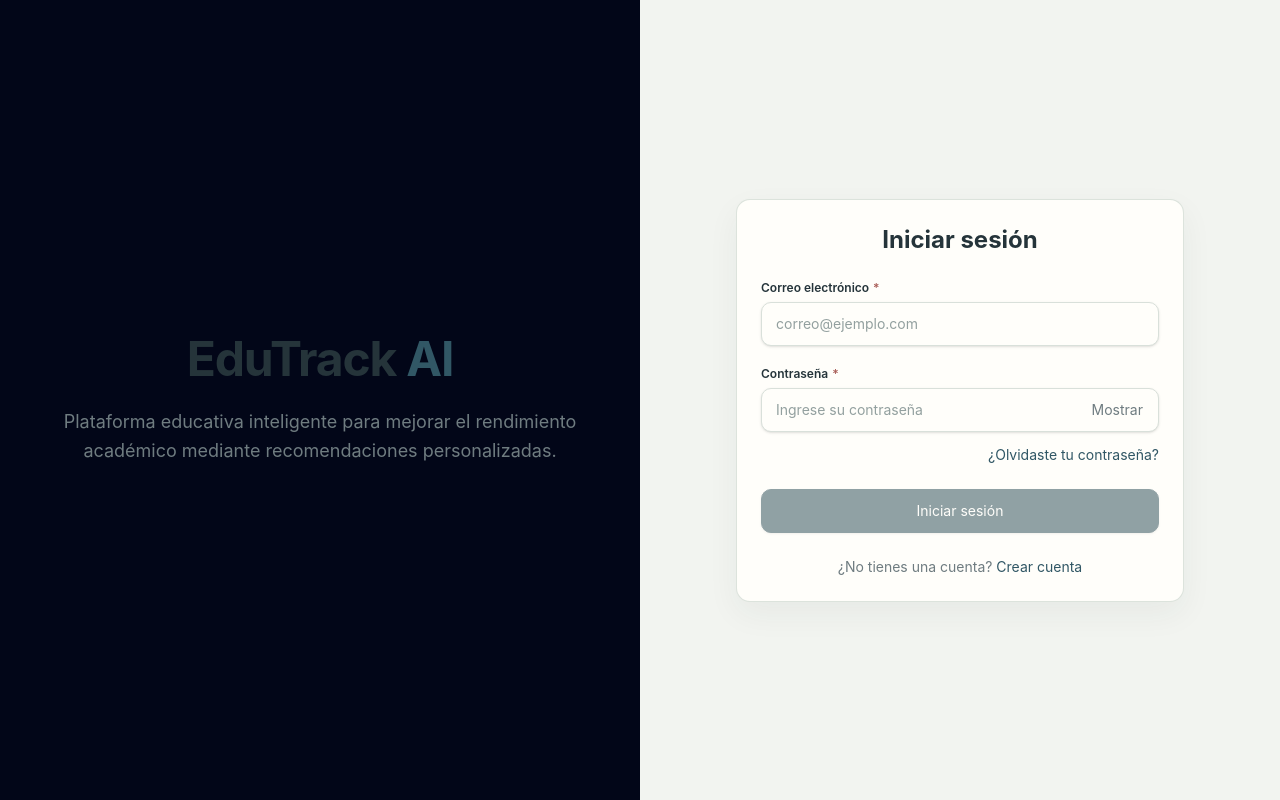
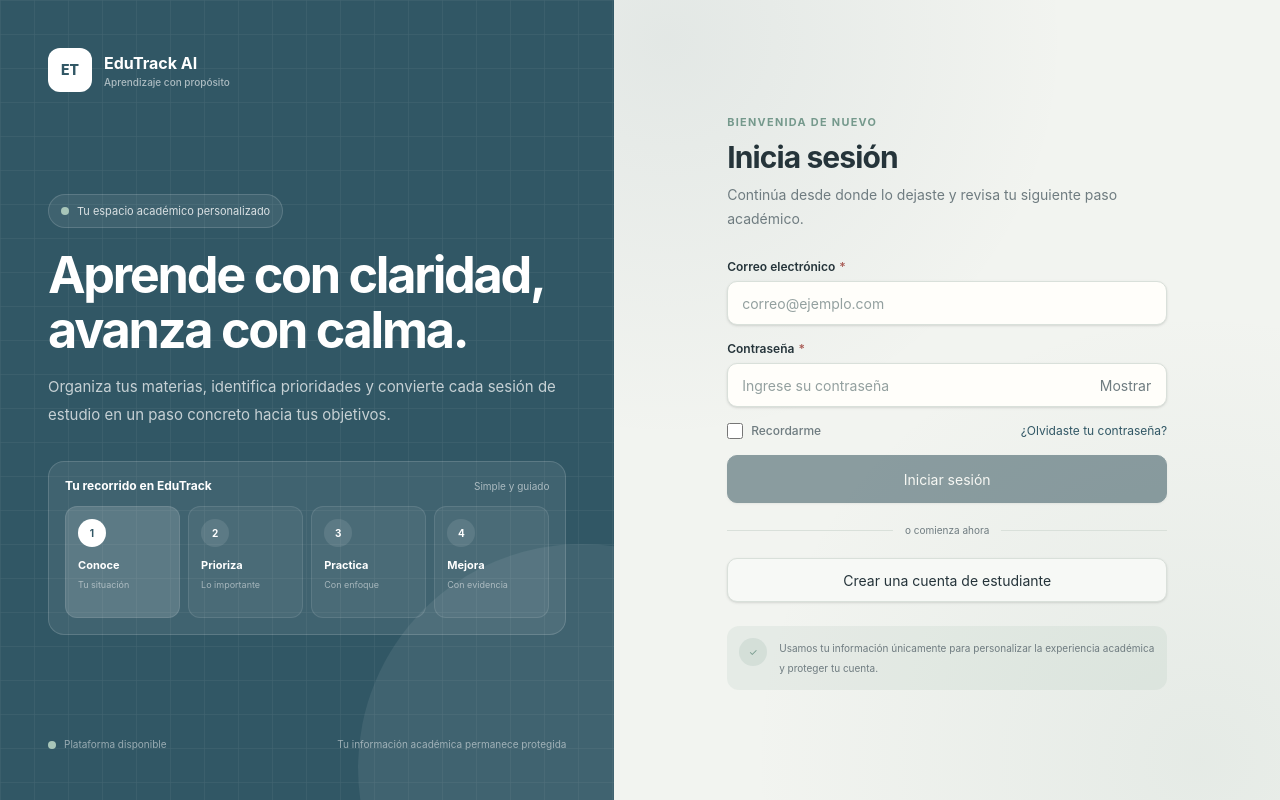
Before and after one commit to luiscdano/EdutrackAI_Frontend, a React (Vite) app: page /login in a window 1280 px wide. Built offline with nearby package versions, Linux system fonts and the light colour scheme.

Commit message:
feat: adapt login to prototype identity layout

```diff
--- a/src/pages/login/Login.tsx
+++ b/src/pages/login/Login.tsx
@@ -6,7 +6,6 @@ import {
 
 import Alert from "../../components/ui/Alert";
 import Button from "../../components/ui/Button";
-import Card from "../../components/ui/Card";
 import Input from "../../components/ui/Input";
 import PasswordInput from "../../components/ui/PasswordInput";
 import { loginUser } from "../../services/auth.service";
@@ -16,9 +15,7 @@ import type {
 } from "../../types/auth.types";
 
 interface LoginProps {
-  onLoginSuccess: (
-    user: AuthenticatedUser,
-  ) => void;
+  onLoginSuccess: (user: AuthenticatedUser) => void;
 }
 
 const initialCredentials: LoginCredentials = {
@@ -26,167 +23,150 @@ const initialCredentials: LoginCredentials = {
   password: "",
 };
 
-const emailPattern =
-  /^[^\s@]+@[^\s@]+\.[^\s@]+$/;
+const emailPattern = /^[^\s@]+@[^\s@]+\.[^\s@]+$/;
 
-const getLoginErrorMessage = (
-  error: unknown,
-): string => {
-  if (!(error instanceof Error)) {
-    return "No se pudo iniciar sesión.";
-  }
+const getLoginErrorMessage = (error: unknown): string => {
+  if (!(error instanceof Error)) return "No se pudo iniciar sesión.";
 
   const errorMessages: Record<string, string> = {
-    "Invalid credentials":
-      "Correo o contraseña incorrectos.",
-    "Validation error":
-      "Verifica que los datos introducidos sean válidos.",
-    "Failed to authenticate user":
-      "El servidor no pudo completar el inicio de sesión.",
-    "Internal server error":
-      "Ocurrió un error interno en el servidor.",
+    "Invalid credentials": "Correo o contraseña incorrectos.",
+    "Validation error": "Verifica que los datos introducidos sean válidos.",
+    "Failed to authenticate user": "El servidor no pudo completar el inicio de sesión.",
+    "Internal server error": "Ocurrió un error interno en el servidor.",
   };
 
-  return (
-    errorMessages[error.message] ??
-    error.message
-  );
+  return errorMessages[error.message] ?? error.message;
 };
 
-const Login = ({
-  onLoginSuccess,
-}: LoginProps) => {
-  const [credentials, setCredentials] =
-    useState<LoginCredentials>(
-      initialCredentials,
-    );
+const Login = ({ onLoginSuccess }: LoginProps) => {
+  const [credentials, setCredentials] = useState<LoginCredentials>(initialCredentials);
+  const [errorMessage, setErrorMessage] = useState<string | null>(null);
+  const [recoveryNotice, setRecoveryNotice] = useState(false);
+  const [isSubmitting, setIsSubmitting] = useState(false);
 
-  const [errorMessage, setErrorMessage] =
-    useState<string | null>(null);
-
-  const [isSubmitting, setIsSubmitting] =
-    useState(false);
-
-  const handleChange = (
-    event: ChangeEvent<HTMLInputElement>,
-  ) => {
+  const handleChange = (event: ChangeEvent<HTMLInputElement>) => {
     const { name, value } = event.target;
-
-    setCredentials((currentCredentials) => ({
-      ...currentCredentials,
-      [name]: value,
-    }));
-
-    if (errorMessage) {
-      setErrorMessage(null);
-    }
+    setCredentials((current) => ({ ...current, [name]: value }));
+    if (errorMessage) setErrorMessage(null);
   };
 
-  const handleSubmit = async (
-    event: FormEvent<HTMLFormElement>,
-  ) => {
+  const handleSubmit = async (event: FormEvent<HTMLFormElement>) => {
     event.preventDefault();
     setErrorMessage(null);
+    setRecoveryNotice(false);
 
     const email = credentials.email.trim();
 
     if (!email) {
-      setErrorMessage(
-        "Introduce tu correo electrónico.",
-      );
+      setErrorMessage("Introduce tu correo electrónico.");
       return;
     }
 
     if (!emailPattern.test(email)) {
-      setErrorMessage(
-        "Introduce un correo electrónico válido.",
-      );
+      setErrorMessage("Introduce un correo electrónico válido.");
       return;
     }
 
     if (!credentials.password) {
-      setErrorMessage(
-        "Introduce tu contraseña.",
-      );
+      setErrorMessage("Introduce tu contraseña.");
       return;
     }
 
     setIsSubmitting(true);
 
     try {
-      const authData = await loginUser({
-        email,
-        password: credentials.password,
-      });
-
+      const authData = await loginUser({ email, password: credentials.password });
       onLoginSuccess(authData.user);
     } catch (error) {
-      setErrorMessage(
-        getLoginErrorMessage(error),
-      );
+      setErrorMessage(getLoginErrorMessage(error));
     } finally {
       setIsSubmitting(false);
     }
   };
 
   const isFormComplete =
-    credentials.email.trim() !== "" &&
-    credentials.password !== "";
+    credentials.email.trim() !== "" && credentials.password !== "";
 
   return (
-    <main className="flex min-h-screen w-full overflow-x-hidden bg-app-bg">
-      {/* Panel izquierdo: solo escritorio */}
-      <section className="hidden min-h-screen w-1/2 min-w-0 items-center justify-center bg-slate-950 lg:flex">
-        <div className="w-full max-w-2xl px-10 text-center">
-          <h1 className="text-5xl font-bold tracking-tight text-content">
-            EduTrack{" "}
-            <span className="text-primary">
-              AI
+    <main className="grid min-h-screen bg-surface lg:grid-cols-[minmax(380px,0.96fr)_minmax(410px,1.04fr)]">
+      <section className="auth-identity-pattern hidden min-h-screen flex-col justify-between p-9 text-white lg:flex xl:p-12">
+        <div className="flex items-center gap-3">
+          <span className="grid h-11 w-11 place-items-center rounded-xl bg-white text-sm font-extrabold text-[#315765]">ET</span>
+          <span>
+            <strong className="block text-base">EduTrack AI</strong>
+            <small className="block text-[10px] font-medium text-white/60">Aprendizaje con propósito</small>
           </span>
+        </div>
+
+        <div className="max-w-xl">
+          <span className="inline-flex items-center gap-2 rounded-full border border-white/15 bg-white/[0.07] px-3 py-2 text-[11px] text-white/80">
+            <span className="h-2 w-2 rounded-full bg-[#a8c6b9]" />
+            Tu espacio académico personalizado
+          </span>
+          <h1 className="mt-5 max-w-lg text-[clamp(2.15rem,4vw,3.15rem)] font-bold leading-[1.08] tracking-[-0.045em]">
+            Aprende con claridad, avanza con calma.
           </h1>
+          <p className="mt-4 max-w-lg text-[15px] leading-7 text-white/72">
+            Organiza tus materias, identifica prioridades y convierte cada sesión de estudio en un paso concreto hacia tus objetivos.
+          </p>
 
-          <p className="mt-6 text-lg leading-relaxed text-muted">
-            Plataforma educativa inteligente para
-            mejorar el rendimiento académico mediante
-            recomendaciones personalizadas.
-          </p>
+          <div className="mt-8 rounded-2xl border border-white/15 bg-white/[0.075] p-4">
+            <div className="mb-3 flex items-center justify-between text-xs">
+              <strong>Tu recorrido en EduTrack</strong>
+              <span className="text-[10px] text-white/55">Simple y guiado</span>
+            </div>
+            <div className="grid grid-cols-4 gap-2">
+              {[
+                ["1", "Conoce", "Tu situación"],
+                ["2", "Prioriza", "Lo importante"],
+                ["3", "Practica", "Con enfoque"],
+                ["4", "Mejora", "Con evidencia"],
+              ].map(([number, title, detail], index) => (
+                <div key={number} className={`min-h-28 rounded-xl border border-white/10 p-3 ${index === 0 ? "bg-white/15" : "bg-white/[0.055]"}`}>
+                  <span className={`grid h-7 w-7 place-items-center rounded-full text-[10px] font-bold ${index === 0 ? "bg-white text-[#315765]" : "bg-white/10"}`}>
+                    {number}
+                  </span>
+                  <strong className="mt-2.5 block text-[11px]">{title}</strong>
+                  <small className="mt-1 block text-[9px] text-white/50">{detail}</small>
+                </div>
+              ))}
+            </div>
+          </div>
+        </div>
+
+        <div className="flex items-center justify-between text-[10px] text-white/50">
+          <span className="flex items-center gap-2"><i className="h-2 w-2 rounded-full bg-[#a8c6b9]" /> Plataforma disponible</span>
+          <span>Tu información académica permanece protegida</span>
         </div>
       </section>
 
-      {/* Panel derecho */}
-      <section className="flex min-h-screen w-full min-w-0 items-center justify-center px-4 py-8 sm:px-6 lg:w-1/2 lg:px-8">
-        <div className="mx-auto w-full max-w-md">
-          {/* Logo móvil */}
-          <div className="mb-8 w-full text-center lg:hidden">
-            <h1 className="text-3xl font-bold tracking-tight text-content sm:text-4xl">
-              EduTrack{" "}
-              <span className="text-primary">
-                AI
+      <section className="app-grid-background grid min-h-screen place-items-center px-4 py-8 sm:px-7 lg:px-10">
+        <div className="w-full max-w-[440px]">
+          <div className="mb-8 flex items-center gap-3 lg:hidden">
+            <span className="grid h-10 w-10 place-items-center rounded-xl bg-primary-hover text-xs font-extrabold text-white">ET</span>
+            <span>
+              <strong className="block text-base text-content">EduTrack AI</strong>
+              <small className="block text-[10px] text-muted">Aprendizaje con propósito</small>
             </span>
-            </h1>
-
-            <p className="mx-auto mt-3 max-w-sm text-sm text-muted">
-              Plataforma educativa inteligente
-            </p>
           </div>
 
-          <Card padding="md">
-            <h2 className="mb-6 text-center text-2xl font-bold text-content">
-              Iniciar sesión
-            </h2>
+          <span className="prototype-eyebrow">Bienvenida de nuevo</span>
+          <h2 className="mt-2 text-3xl font-bold tracking-[-0.03em] text-content">Inicia sesión</h2>
+          <p className="mt-2 text-sm leading-6 text-muted">
+            Continúa desde donde lo dejaste y revisa tu siguiente paso académico.
+          </p>
 
-            <form
-              onSubmit={handleSubmit}
-              noValidate
-            >
-              <div className="space-y-5">
+          <form onSubmit={handleSubmit} noValidate className="mt-7 space-y-4">
             {errorMessage && (
-                  <Alert
-                    variant="danger"
-                    title="No se pudo iniciar sesión"
-                  >
+              <Alert variant="danger" title="No se pudo iniciar sesión">
                 {errorMessage}
               </Alert>
+            )}
+
+            {recoveryNotice && (
+              <div role="status" className="rounded-xl border border-border bg-surface-muted p-3 text-xs leading-5 text-muted">
+                La recuperación por correo todavía no está disponible. Por ahora, solicita a un administrador que restablezca tu acceso.
+              </div>
             )}
 
             <Input
@@ -210,12 +190,16 @@ const Login = ({
               disabled={isSubmitting}
               required
             />
-              </div>
 
-              <div className="mb-6 mt-3 text-right">
+            <div className="flex items-center justify-between gap-3 text-xs text-muted">
+              <label className="flex items-center gap-2 font-medium">
+                <input type="checkbox" className="h-4 w-4 rounded border-border accent-primary" />
+                Recordarme
+              </label>
               <button
                 type="button"
-                  className="text-sm text-primary transition-colors hover:text-blue-300 focus-visible:outline-none focus-visible:ring-2 focus-visible:ring-primary"
+                onClick={() => setRecoveryNotice(true)}
+                className="font-semibold text-primary hover:underline"
               >
                 ¿Olvidaste tu contraseña?
               </button>
@@ -224,33 +208,31 @@ const Login = ({
             <Button
               type="submit"
               fullWidth
+              size="lg"
               loading={isSubmitting}
-                disabled={
-                  !isFormComplete ||
-                  isSubmitting
-                }
+              disabled={!isFormComplete || isSubmitting}
             >
-                {isSubmitting
-                  ? "Iniciando sesión"
-                  : "Iniciar sesión"}
+              {isSubmitting ? "Iniciando sesión" : "Iniciar sesión"}
             </Button>
 
-              <div className="mt-6 text-center text-sm text-muted">
-                ¿No tienes una cuenta?{" "}
-                <button
+            <div className="flex items-center gap-3 py-1 text-[10px] text-muted before:h-px before:flex-1 before:bg-border after:h-px after:flex-1 after:bg-border">
+              o comienza ahora
+            </div>
+
+            <Button
               type="button"
-                  onClick={() =>
-                    window.location.assign(
-                      "/register",
-                    )
-                  }
-                  className="font-semibold text-primary transition-colors hover:text-blue-300 focus-visible:outline-none focus-visible:ring-2 focus-visible:ring-primary"
+              variant="secondary"
+              fullWidth
+              onClick={() => window.location.assign("/register")}
             >
-                  Crear cuenta
-                </button>
+              Crear una cuenta de estudiante
+            </Button>
+          </form>
+
+          <div className="mt-6 grid grid-cols-[30px_1fr] gap-2.5 rounded-xl bg-success/10 p-3 text-[10px] leading-5 text-muted">
+            <span className="grid h-7 w-7 place-items-center rounded-full bg-success/15 text-success">✓</span>
+            <p>Usamos tu información únicamente para personalizar la experiencia académica y proteger tu cuenta.</p>
           </div>
-            </form>
-          </Card>
         </div>
       </section>
     </main>
```
Lines whose indentation alone changed are shown as unchanged.
